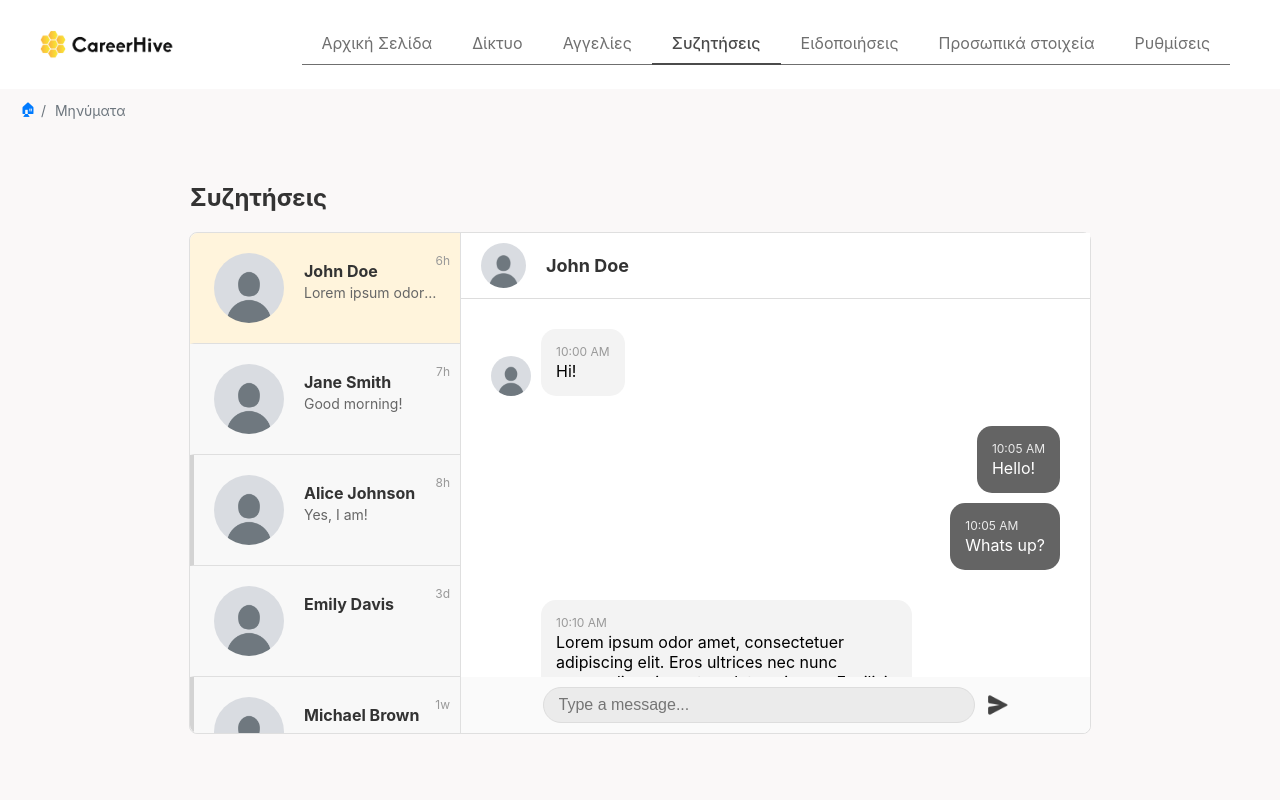
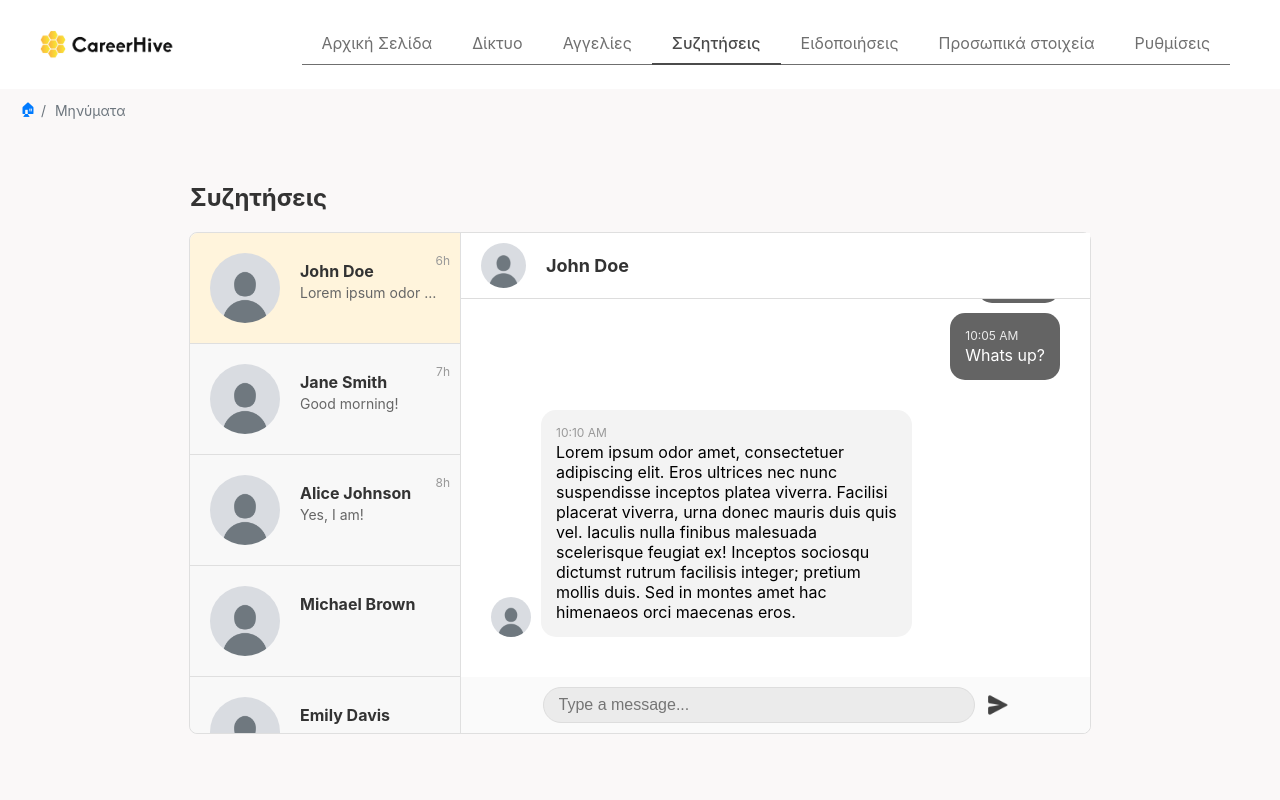
Before and after one commit to IoannaMaritsa/ted, a React (Create React App) app in the folder react-app/: page /epaggelmatias_messages in a window 1280 px wide. Shown: the top 800 px of the page. Built offline with nearby package versions, Linux system fonts and the light colour scheme.

Commit message:
finished messages

```diff
--- a/react-app/src/components/MessageContainer.js
+++ b/react-app/src/components/MessageContainer.js
@@ -1,16 +1,34 @@
-import React, { useState } from 'react';
-import '../css/epag-messages.css'; // Make sure to create this CSS file
+import React, { useState, useEffect, useRef } from 'react';
+import '../css/epag-messages.css';
 
-const MessageContainer = ({ contact, messages, onSendMessage }) => {
+const MessageContainer = ({ contact, messages = [], onSendMessage }) => {
+    const [message, setMessage] = useState('');
+    const scrollableDivRef = useRef(null); // Ref for scrolling
 
-    const [message, setMessage] = useState('');
-
+    // Handle sending a message
     const handleSendClick = () => {
-        if (message.trim()) {
-            onSendMessage(message.trim()); // Call the passed function
-            setMessage('');
+        if (message.trim()) { // Don't send the message if it's only whitespace
+            onSendMessage(message.trim());
+            setMessage(''); // Clear input field
         }
     };
+
+    // Handle keydown event for sending message on Enter key
+    const handleKeyDown = (e) => {
+        if (e.key === 'Enter') {
+            e.preventDefault(); // Prevent the default newline behavior
+            handleSendClick();
+        }
+    };
+
+    // Scroll to the bottom of the messages container when messages change
+    useEffect(() => {
+        const div = scrollableDivRef.current;
+        if (div) {
+            div.scrollTop = div.scrollHeight;
+        }
+    }, [messages, message]);
+
 
      return (
         <div className="message-container">
@@ -18,21 +36,30 @@ const MessageContainer = ({ contact, messages, onSendMessage }) => {
                 <img src={contact.profilePic} alt="Profile" className="header-profile-pic" />
                 <span className="header-contact-name">{contact.name}</span>
             </div>
-            <div className="messages">
-                {messages.map((msg, index) => (
+            <div  ref={scrollableDivRef} className="messages">
+                {messages.length === 0 ? (
+                    <p>No messages yet.</p>
+                ) : (
+                    messages.map((msg, index) => (
                         <div
+
                             key={index}
                             className={`message ${msg.fromUser ? 'user' : 'contact'}`}
                         >
                             {!msg.fromUser && (
-                            <img src={contact.profilePic} alt="Profile" className="message-pic" />
+                                <img
+                                    src={contact?.profilePic || '/default-avatar.jpeg'}
+                                    alt="Profile"
+                                    className="message-pic"
+                                />
                             )}
                             <div className="message-content">
-                            <span className="timestamp">{msg.timestamp}</span>
-                            <span className="msg-text">{msg.text}</span>
+                                <span className="timestamp">{msg.timestamp || ''}</span>
+                                <span className="msg-text">{msg.text || ''}</span>
                             </div>
                         </div>
-                ))}
+                    ))
+                )}
             </div>
             <div className="message-footer">
                 <input
@@ -41,6 +68,7 @@ const MessageContainer = ({ contact, messages, onSendMessage }) => {
                     onChange={(e) => setMessage(e.target.value)}
                     placeholder="Type a message..."
                     className="message-input"
+                    onKeyDown={handleKeyDown}
                 />
                 <img
                     src="/send-icon.png"
--- a/react-app/src/css/epag-messages.css
+++ b/react-app/src/css/epag-messages.css
@@ -256,3 +256,17 @@
 .message.user .timestamp {
     color: rgb(235, 235, 235);
 }
+
+
+
+.message-container {
+    display: flex;
+    flex-direction: column;
+    height: 100%; /* Adjust as needed */
+}
+
+.messages {
+    flex: 1;
+    overflow-y: auto; /* Enable vertical scrolling */
+    padding: 10px;
+}
--- a/react-app/src/pages/Epag_messages.js
+++ b/react-app/src/pages/Epag_messages.js
@@ -1,31 +1,11 @@
-import React, { useState, useEffect } from "react";
+import React, { useState, useEffect, useMemo } from "react";
 import Header from '../components/Header';
 import Footer from '../components/Footer';
-import { useLocation, useNavigate } from 'react-router-dom';
 import MainBottom from '../components/MainBottom';
 import '../css/epag-messages.css';
 import Breadcrumbs from "../components/Breadcrumbs";
 import MessageContainer from "../components/MessageContainer";
-
-const parseRelativeTime = (relativeTime) => {
-    const now = Date.now();
-    const timeMapping = {
-        min: 1,
-        h: 60,
-        d: 1440, // 24 hours * 60 minutes
-        w: 10080, // 7 days * 24 hours * 60 minutes
-        m: 43830,
-        y: 525960
-    };
-
-    const match = relativeTime.match(/^(\d+)([mhdw])$/);
-    if (match) {
-        const [, value, unit] = match;
-        return parseInt(value) * timeMapping[unit];
-    }
-
-    return 0; // Default for unknown formats
-};
+import {parseRelativeTime, formatRelativeTime, formatTime} from "../utils/timeUtils";
 
 export default function Epag_messages() {
 
@@ -47,7 +27,6 @@ export default function Epag_messages() {
     });
 
 
-
     const [contacts, setContacts] = useState([
         {
             id: 1, // Unique ID
@@ -55,7 +34,6 @@ export default function Epag_messages() {
             profilePic: '/default-avatar.jpeg',
             lastMessage: '',
             timestamp: '2d',
-            read: true
         },
         {
             id: 2, // Unique ID
@@ -63,7 +41,6 @@ export default function Epag_messages() {
             profilePic: '/default-avatar.jpeg',
             lastMessage: '',
             timestamp: '1h',
-            read: true
         },
         {
             id: 3, // Unique ID
@@ -71,7 +48,6 @@ export default function Epag_messages() {
             profilePic: '/default-avatar.jpeg',
             lastMessage: '',
             timestamp: '5m',
-            read: false
         },
         {
             id: 4, // Unique ID
@@ -79,7 +55,6 @@ export default function Epag_messages() {
             profilePic: '/default-avatar.jpeg',
             lastMessage: '',
             timestamp: '1w',
-            read: false
         },
         {
             id: 5, // Unique ID
@@ -87,50 +62,28 @@ export default function Epag_messages() {
             profilePic: '/default-avatar.jpeg',
             lastMessage: '',
             timestamp: '3d',
-            read: true
         }
     ]);
 
 
-    const formatRelativeTime = (date) => {
-        const now = new Date();
-        const diff = now - date; // Difference in milliseconds
-        const diffInMinutes = Math.floor(diff / (1000 * 60));
-        const diffInHours = Math.floor(diffInMinutes / 60);
-        const diffInDays = Math.floor(diffInHours / 24);
-        const diffInMonths = Math.floor(diffInDays / 30); // Approximate month
-        const diffInYears = Math.floor(diffInDays / 365); // Approximate year
 
-        if (diffInYears > 0) {
-            return `${diffInYears}y`;
-        } else if (diffInMonths > 0) {
-            return `${diffInMonths}m`;
-        } else if (diffInDays > 0) {
-            return `${diffInDays}d`;
-        } else if (diffInHours > 0) {
-            return `${diffInHours}h`;
-        } else if (diffInMinutes > 0) {
-            return `${diffInMinutes}min`;
-        } else {
-            return 'now'; // For messages sent within the last minute
+    const sortedContacts = useMemo(() => {
+        return [...contacts].sort(
+            (a, b) => parseRelativeTime(a.timestamp) - parseRelativeTime(b.timestamp)
+        );
+    }, [contacts]);
+
+    const [selectedContact, setSelectedContact] = useState(null);
+
+    // Update selected contact when sorted contacts change
+    useEffect(() => {
+        if (sortedContacts.length > 0) {
+            setSelectedContact(sortedContacts[0]); // Set the first contact from the sorted list
         }
-    };
+    }, [sortedContacts]);
 
 
-
-    const parseTime = (timeString) => {
-        const [time, period] = timeString.split(' ');
-        const [hours, minutes] = time.split(':').map(Number);
-
-        const isPM = period === 'PM';
-        const adjustedHours = isPM ? (hours % 12) + 12 : hours % 12;
-
-        const now = new Date();
-        return new Date(now.getFullYear(), now.getMonth(), now.getDate(), adjustedHours, minutes);
-    };
-
-
-
+    // Update contacts based on new messages
     useEffect(() => {
         setContacts(prevContacts =>
             prevContacts.map(c => {
@@ -141,69 +94,30 @@ export default function Epag_messages() {
                     return {
                         ...c,
                         lastMessage: latestMessage.text,
-
-                        timestamp: latestMessage ? formatRelativeTime(parseTime(latestMessage.timestamp)) : '', // Update contact's timestamp or leave empty
-                        read: c.read // Ensure `read` status is preserved
+                        timestamp: formatRelativeTime(latestMessage.timestamp), // Update contact's timestamp
                     };
                 }
-                return c;
+                return {
+                    ...c,
+                    lastMessage: '',
+                    timestamp: '', // Display an empty string for contacts with no messages
+                };
             })
         );
     }, [messages]);
 
-
-
-
-    const sortedContacts = [...contacts].sort((a, b) => parseRelativeTime(a.timestamp) - parseRelativeTime(b.timestamp));
-    const [selectedContact, setSelectedContact] = useState(sortedContacts[1]);
-
-
-
+    // Change the selected contact on contact click
     const handleContactClick = (contact) => {
         setSelectedContact(contact);
-
-        // Mark messages as read when a contact is selected
-        setMessages(prevMessages => {
-            const updatedMessages = { ...prevMessages };
-            if (updatedMessages[contact.id]) {
-                updatedMessages[contact.id] = updatedMessages[contact.id].map(msg => ({
-                    ...msg,
-                    read: true
-                }));
-            }
-            return updatedMessages;
-        });
-
-        // Update contact as read
-        setContacts(prevContacts =>
-            prevContacts.map(c =>
-                c.id === contact.id ? { ...c, read: true } : c
-            )
-        );
     };
 
 
-    const formatTime = (date) => {
-        const hours = date.getHours();
-        const minutes = date.getMinutes();
-        const isPM = hours >= 12;
-
-        // Convert hours from 24-hour to 12-hour format
-        const displayHours = hours % 12 || 12; // Show 12 instead of 0 for midnight/noon
-        const displayMinutes = minutes.toString().padStart(2, '0'); // Ensure two digits for minutes
-
-        // Format AM/PM
-        const period = isPM ? 'PM' : 'AM';
-
-        return `${displayHours}:${displayMinutes} ${period}`;
-    };
-
-
+    // Handle message creation
     const handleNewMessage = (text) => {
         if (!selectedContact) return;
 
         const now = new Date();
-        const formattedTimestamp = formatTime(now); // Use the 11:11 AM format
+        const formattedTimestamp = formatTime(now);
 
         const newMessage = { fromUser: true, text, timestamp: formattedTimestamp };
 
@@ -225,14 +139,12 @@ export default function Epag_messages() {
                     ? {
                         ...c,
                         lastMessage: text,
-                        timestamp: formatRelativeTime(parseTime(formattedTimestamp)), // Update contact's last message timestamp
-                        read: true // Set to unread if it’s the most recent message
+                        timestamp: formatRelativeTime(formattedTimestamp), // Update contact's last message timestamp
                     }
                     : c
             )
         );
     };
-
 
 
 
@@ -250,7 +162,7 @@ export default function Epag_messages() {
                         {sortedContacts.map((contact) => (
                             <div
                                 key={contact.id}
-                                className={`contact ${contact.id === selectedContact.id ? 'selected' : ''} ${contact.read ? 'contact-read' : 'contact-unread'}`}
+                                className={`contact ${selectedContact && contact.id === selectedContact.id ? 'selected' : ''}`}
                                 onClick={() => handleContactClick(contact)}
                             >
                                 <img src={contact.profilePic} alt="Profile" className="contact-pic" />
@@ -260,9 +172,15 @@ export default function Epag_messages() {
                             </div>
                         ))}
                     </div>
-                    <MessageContainer contact={selectedContact}
-                        messages={messages[selectedContact.id] || []}
-                        onSendMessage={handleNewMessage} />
+                    {selectedContact ? (
+                        <MessageContainer
+                            messages={messages[selectedContact.id]}
+                            contact={selectedContact} // Make sure this is correctly passed
+                            onSendMessage={handleNewMessage}
+                        />
+                    ) : (
+                        <p>Select a contact to view messages.</p>
+                    )}
 
                 </main>
             </div>
--- /dev/null
+++ b/react-app/src/utils/timeUtils.js
@@ -0,0 +1,77 @@
+// Converts relative time string to minutes for comparison
+const parseRelativeTime = (relativeTime) => {
+    const timeMapping = {
+        min: 1,
+        h: 60,
+        d: 1440,
+        w: 10080,
+        m: 43830,
+        y: 525960
+    };
+    const match = relativeTime.match(/^(\d+)([mhdw])$/);
+    if (match) {
+        const [, value, unit] = match;
+        return parseInt(value) * timeMapping[unit];
+    }
+    // Ensure contacts with no messages are sorted at the bottom
+    if (relativeTime === '') {
+        return Infinity;
+    }
+    return 0;
+};
+
+// Parses a time string (e.g. 10:00 AM) into a Date object
+const parseTime = (timeString) => {
+    const [time, period] = timeString.split(' ');
+    const [hours, minutes] = time.split(':').map(Number);
+
+    const isPM = period === 'PM';
+    const adjustedHours = isPM ? (hours % 12) + 12 : hours % 12;
+
+    const now = new Date();
+    return new Date(now.getFullYear(), now.getMonth(), now.getDate(), adjustedHours, minutes);
+};
+
+// Formats a Date object into a relative time string (e.g. 1h, 1d, ...)
+const formatRelativeTime = (date) => {
+    date = parseTime(date);
+    const now = new Date();
+    const diff = now - date;
+    const diffInMinutes = Math.floor(diff / (1000 * 60));
+    const diffInHours = Math.floor(diffInMinutes / 60);
+    const diffInDays = Math.floor(diffInHours / 24);
+    const diffInMonths = Math.floor(diffInDays / 30);
+    const diffInYears = Math.floor(diffInDays / 365);
+
+    if (diffInYears > 0) {
+        return `${diffInYears}y`;
+    } else if (diffInMonths > 0) {
+        return `${diffInMonths}m`;
+    } else if (diffInDays > 0) {
+        return `${diffInDays}d`;
+    } else if (diffInHours > 0) {
+        return `${diffInHours}h`;
+    } else if (diffInMinutes > 0) {
+        return `${diffInMinutes}min`;
+    } else {
+        return 'now';
+    }
+};
+
+
+// Formats a Date object into a time string (e.g. 10:00 AM)
+const formatTime = (date) => {
+    const hours = date.getHours();
+    const minutes = date.getMinutes();
+    const isPM = hours >= 12;
+
+
+    const displayHours = hours % 12 || 12;
+    const displayMinutes = minutes.toString().padStart(2, '0');
+
+    const period = isPM ? 'PM' : 'AM';
+
+    return `${displayHours}:${displayMinutes} ${period}`;
+};
+
+export {parseRelativeTime, formatRelativeTime, formatTime};
```
Lines whose indentation alone changed are shown as unchanged.
